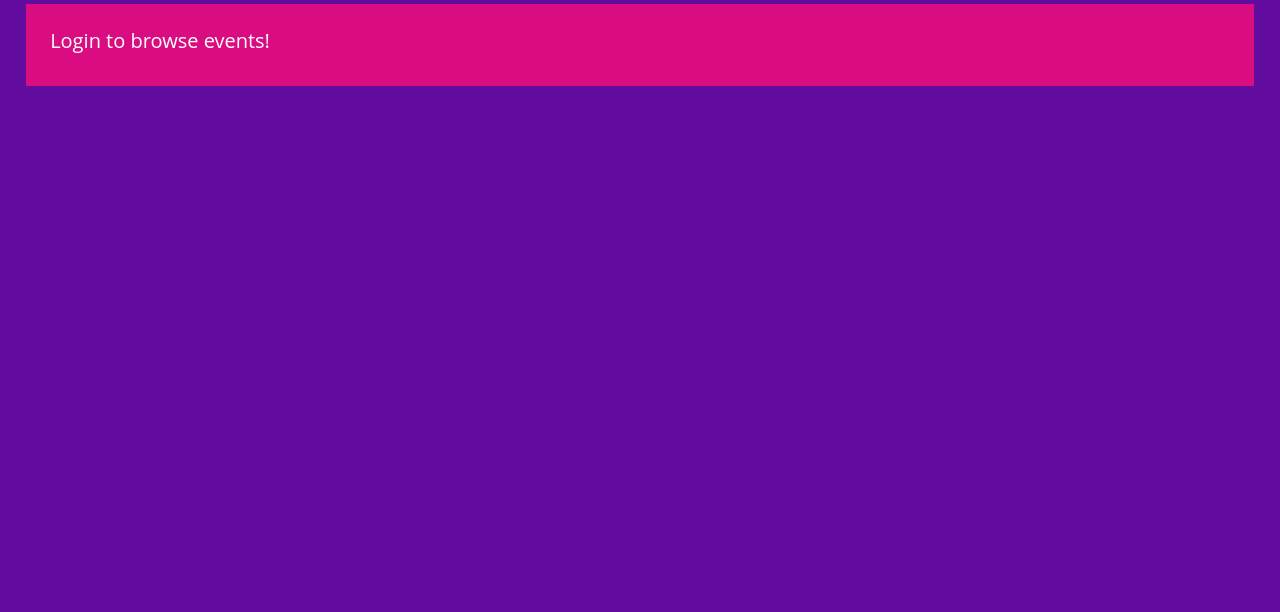
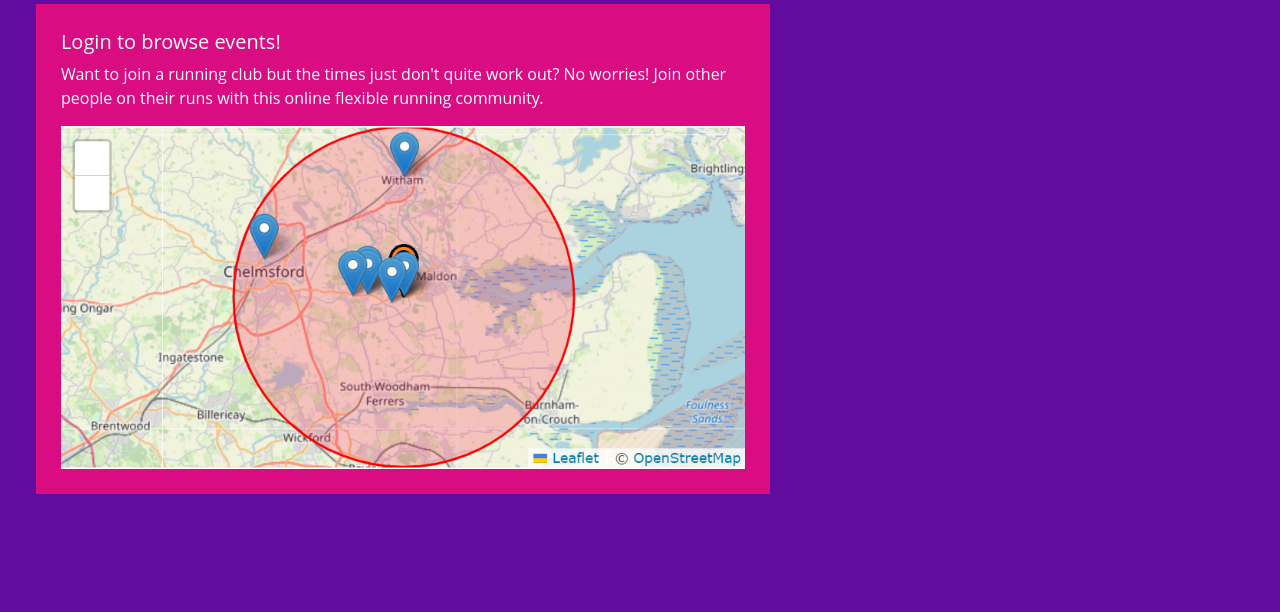
Before and after one commit to JoeOvenden/Runner, a Django app: template templates/runner/index.html in a window 1280 px wide. Shown: the part 188-800 px from the top of the page. Run offline with Django 3.2, Linux system fonts and the light colour scheme; the template is opened without the code that fills it, so the values that code supplies are empty; some libraries are stand-ins or nearby versions.

Commit message:
Added more to index page.

```diff
--- a/models.py
+++ b/models.py
@@ -50,7 +50,7 @@ class Event(models.Model):
     route = models.FileField(upload_to='gpx_files', blank=True)
 
     def __str__(self):
-        return f"{self.id}: {self.title}"
+        return f"{self.date_time.date().strftime('%d-%m-%Y')}: {self.title}"
 
     def formatted_duration(self):
         text = ""
--- a/static/runner/styles/styles.css
+++ b/static/runner/styles/styles.css
@@ -2,7 +2,7 @@
   border: 2px solid white;
 }
 
-.event, #profile #profile-info #info #bio, #top-container > div, .body, .padded {
+.event, #profile #profile-info #info #bio, #top-container-no-bg > div, #top-container > div, .body, .padded {
   padding: 2%;
 }
 
@@ -32,6 +32,10 @@
 .profile-card #profile-pic-container img:hover {
   width: 100%;
   height: 100%;
+}
+
+#top-container-no-bg #right-side, #top-container-no-bg #left-side, #top-container {
+  background-color: rgb(218, 12, 129);
 }
 
 * {
@@ -117,10 +121,6 @@ nav {
 
 .brand-name {
   font-size: 20px;
-}
-
-#top-container {
-  background-color: rgb(218, 12, 129);
 }
 
 button {
@@ -411,4 +411,21 @@ form {
   transition: width 0.2s ease-in-out, height 0.2s ease-in-out;
 }
 
+#success-message {
+  color: rgb(0, 255, 0);
+}
+
+.margin-left-right {
+  margin-left: 2%;
+  margin-right: 2%;
+}
+
+#image-container {
+  max-width: 100%;
+  max-height: 100%;
+}
+#image-container img {
+  max-width: 100%;
+}
+
 /*# sourceMappingURL=styles.css.map */
--- a/static/runner/styles/styles.scss
+++ b/static/runner/styles/styles.scss
@@ -47,6 +47,10 @@ $font-color-grey: #c5c5c5;
 %square-image-with-hover:hover {
     width: 100%;
     height: 100%;
+}
+
+%background {
+    background-color: $theme-color2;
 }
 
 .padded {
@@ -149,10 +153,25 @@ nav {
 }
 
 #top-container {
-    background-color: $theme-color2;
+    @extend %background;
+}
+
+#top-container-no-bg {
+    #left-side {
+        @extend %background;
+    }
+
+    #right-side {
+        @extend %background;
+    }
 }
 
 #top-container > div {
+    @extend %padded;
+}
+
+
+#top-container-no-bg > div {
     @extend %padded;
 }
 
@@ -522,3 +541,21 @@ form {
     height: 100%;
     transition: width 0.2s ease-in-out, height 0.2s ease-in-out;
 }
+
+#success-message {
+    color: rgb(0, 255, 0);
+}
+
+.margin-left-right {
+    margin-left: 2%;
+    margin-right: 2%;
+}
+
+#image-container {
+    max-width: 100%;
+    max-height: 100%;
+
+    img {
+        max-width: 100%;
+    }
+}
--- a/templates/runner/avatar.html
+++ b/templates/runner/avatar.html
@@ -2,7 +2,7 @@
 
     <!-- Draw head -->
     <circle cx="{% widthratio 0.5 1 size %}" cy="{% widthratio 0.5 1 size %}" r="{% widthratio 0.5 1 size %}" fill="#000000"/>
-    <circle cx="{% widthratio 0.5 1 size %}" cy="{% widthratio 0.5 1 size %}" r="{% widthratio 0.5 1 size|add:"-4" %}" fill="#FFFF00"/>
+    <circle id="face" cx="{% widthratio 0.5 1 size %}" cy="{% widthratio 0.5 1 size %}" r="{% widthratio 0.5 1 size|add:"-4" %}" fill="#FFFF00"/>
 
     <!-- Draw mouth and eyes -->
     <image id="avatar-eyes" href="{{ MEDIA_URL }}avatars/components/eyes/{{ avatar.eyes }}" width="70%" height="70%" x="20%"/>
--- a/templates/runner/edit_avatar.html
+++ b/templates/runner/edit_avatar.html
@@ -8,6 +8,9 @@
                 {% include 'runner/avatar.html' with avatar=user.avatar size=200 %}
             </div>
             <button id="save-button">Save Avatar</button>
+            <div id="success-message"></div>
+            <input type="color" id="colorPicker" name="colorPicker" value="#ffff00">
+            <input id="colorInput" value="#ffff00">
             <div id="components" class="row">
                 <div class="col-6">
                     <p class="collapsible">Mouths</p>
--- a/templates/runner/index.html
+++ b/templates/runner/index.html
@@ -1,15 +1,43 @@
 {% extends "runner/layout.html" %}
+{% load static %}
 
 {% block body %}
 
-    <div id="top-container">
-        <div>
-            {% if user.is_authenticated %}
-                <h5><a href="{% url 'runner:events_search' %}">Browse events</a></h5>
-            {% else %}
-                <h5><a href="{% url 'runner:login' %}">Login</a> to browse events!</h5>
-            {% endif %}
+    <div id="top-container-no-bg" class="row">
+        <div id="left-side" class="col-7 margin-left-right">
+            <div id="about-runner">
+
+            </div>
+            <div id="browse-events">
+                {% if user.is_authenticated %}
+                    <h5><a href="{% url 'runner:events_search' %}">Browse running events</a></h5>
+                {% else %}
+                    <h5><a href="{% url 'runner:login' %}">Login</a> to browse events!</h5>
+                {% endif %}
+                <p>Want to join a running club but the times just don't quite work out? No worries! Join other people on their runs with this online flexible running community.</p>
+                <div id="image-container">
+                    <a href="{% url 'runner:events_search' %}"><img src="{% static 'runner/images/map.png' %}"></a>
+                </div>
+            </div>
+
         </div>
+        {% if user.is_authenticated %}
+        <div id="right-side" class="col-4 margin-left-right">
+                <div id="stats">
+                    {% if events|length == 0%}
+                        <p>You are not attending any events in the next 7 days. Now's the time to get back to it!</p>
+                    {% else %}
+                        <p>You are attending {{ events|length }} event{{ events|length|pluralize:"s" }} in the next week.</p>
+                        <ul>
+                            {% for event in events %}
+                                <li><a href="{% url 'runner:event' event.id %}">{{ event }}</a></li>
+                            {% endfor %}
+                        </ul>
+
+                    {% endif %}
+                </div>
+        </div>
+        {% endif %}
     </div>
 
 {% endblock %}
```
Also changed, not shown: static/runner/scripts/edit_avatar.js (+38 -1 lines), views.py (+13 -2 lines), static/runner/images/map.png (added), 1 other file.
